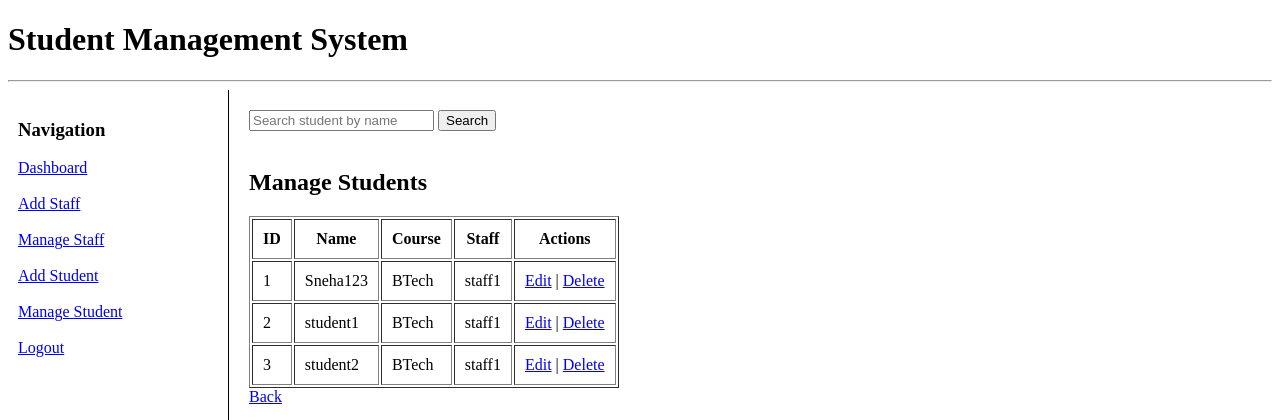
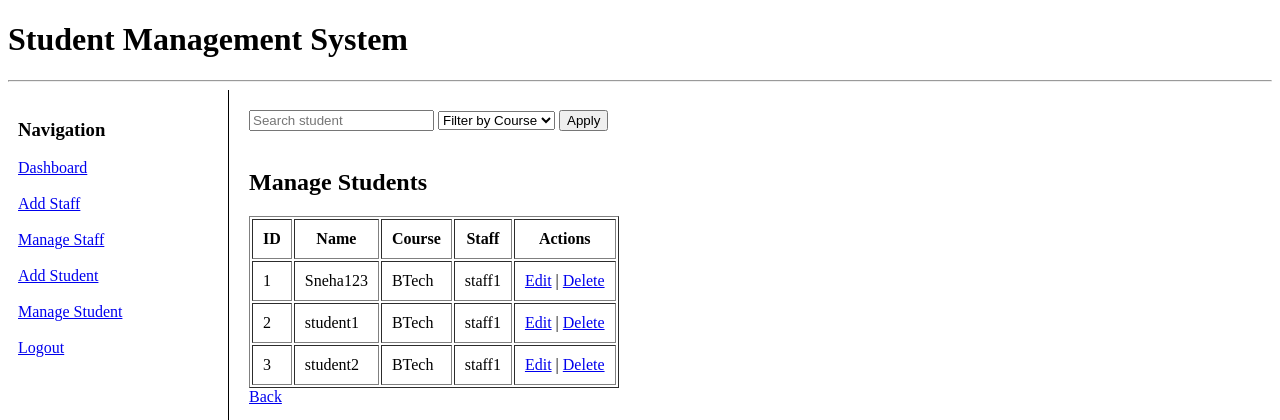
Before and after one commit to Sneha0201/Student_Management_System, a Django app: page /manage-student/ in a window 1280 px wide. Shown: the top 420 px of the page. Run offline with Django 5.2, Linux system fonts and the light colour scheme; a user stored in the database is signed in; data comes from the database, SQL or seed files in the repository.

Commit message:
Update manage_student.html

```diff
--- a/student_management_system/templates/main_app/manage_student.html
+++ b/student_management_system/templates/main_app/manage_student.html
@@ -1,8 +1,15 @@
 {% extends "main_app/base.html" %}
 {% block content %}
 <form method="GET">
-    <input type="text" name="q" placeholder="Search student by name">
-    <button type="submit">Search</button>
+    <input type="text" name="q" placeholder="Search student">
+    <select name="course">
+        <option value="">Filter by Course</option>
+        <option value="BCA">BCA</option>
+        <option value="BTech">BTech</option>
+        <option value="MCA">MCA</option>
+        <option value="MBA">MBA</option>
+    </select>
+    <button type="submit">Apply</button>
 </form>
 <br>
 <h2>Manage Students</h2>
```
